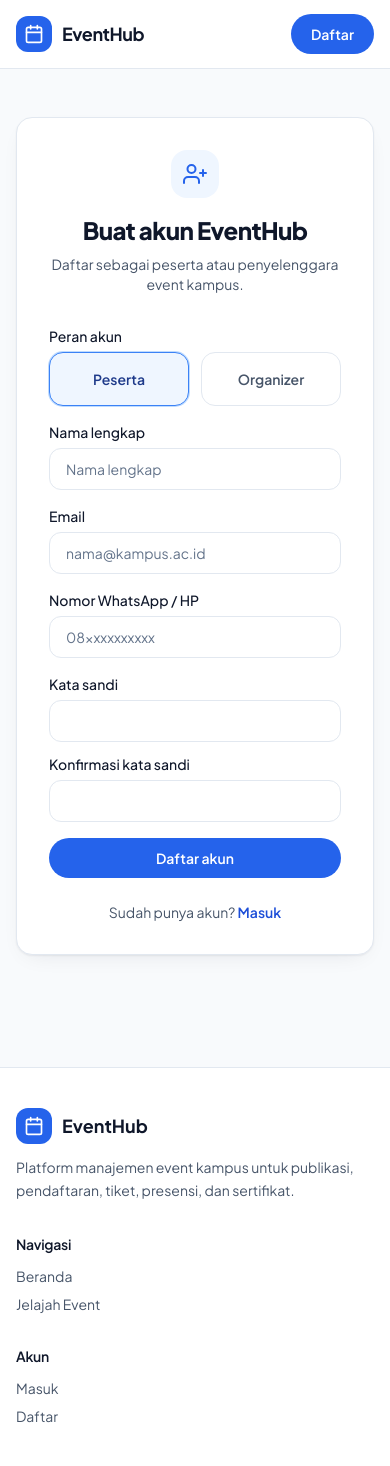
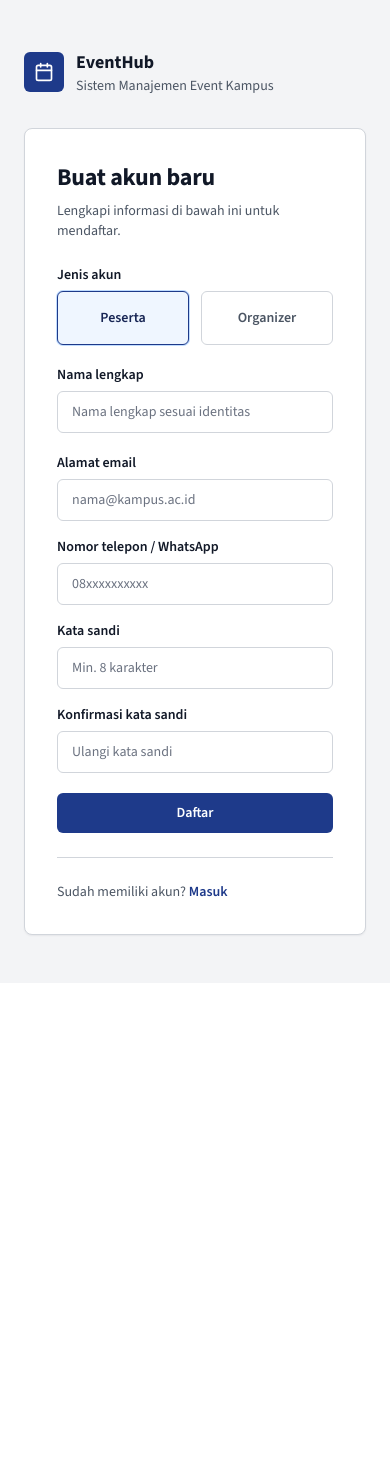
Before and after one commit to Astheric/Sistem-Event-Kampus, a Laravel app: page /register in a window 390 px wide. After the commit the page ends 937 px from the top, so only its background shows below. Run offline with Laravel 12, Linux system fonts and the light colour scheme; style sheets or scripts are compiled from the project's sources; some libraries are stand-ins or nearby versions.

Commit message:
refactor(ui): make login/register the entry point with institutional design
Redirect home to auth workspace flow, restyle auth pages and layout in a corporate institutional theme with Unsplash imagery, and update tests accordingly.

```diff
--- a/app/Http/Controllers/AuthController.php
+++ b/app/Http/Controllers/AuthController.php
@@ -52,7 +52,7 @@ class AuthController extends Controller
                 return redirect()->intended(route('organizer.dashboard'));
             }
 
-            return redirect()->intended(route('home'));
+            return redirect()->intended(route('participant.tickets.index'));
         }
 
         return back()->withErrors([
@@ -112,7 +112,7 @@ class AuthController extends Controller
             return redirect()->route('organizer.dashboard')->with('success', 'Selamat datang! Akun Organizer Anda telah aktif.');
         }
 
-        return redirect()->route('home')->with('success', 'Pendaftaran akun berhasil! Selamat menjelajah event kampus.');
+        return redirect()->route('participant.tickets.index')->with('success', 'Pendaftaran akun berhasil! Selamat datang di EventHub.');
     }
 
     /**
--- a/resources/css/app.css
+++ b/resources/css/app.css
@@ -4,54 +4,54 @@
 @source '../**/*.js';
 
 @theme {
-    --font-sans: 'Plus Jakarta Sans', ui-sans-serif, system-ui, sans-serif;
+    --font-sans: 'Source Sans 3', ui-sans-serif, system-ui, sans-serif;
     --font-mono: ui-monospace, SFMono-Regular, Menlo, Monaco, Consolas, 'Liberation Mono', 'Courier New', monospace;
 
-    --color-canvas: #f8fafc;
-    --color-bg: #f8fafc;
+    --color-canvas: #f3f4f6;
+    --color-bg: #f3f4f6;
     --color-surface: #ffffff;
-    --color-surface-soft: #f1f5f9;
-    --color-ink: #0f172a;
-    --color-muted: #475569;
-    --color-subtle: #64748b;
-    --color-line: #e2e8f0;
+    --color-surface-soft: #f8fafc;
+    --color-ink: #111827;
+    --color-muted: #4b5563;
+    --color-subtle: #6b7280;
+    --color-line: #d1d5db;
 
     --color-brand-50: #eff6ff;
     --color-brand-100: #dbeafe;
     --color-brand-200: #bfdbfe;
-    --color-brand-500: #3b82f6;
-    --color-brand-600: #2563eb;
-    --color-brand-700: #1d4ed8;
-    --color-brand-900: #1e3a8a;
-    --color-accent: #2563eb;
+    --color-brand-500: #2563eb;
+    --color-brand-600: #1e40af;
+    --color-brand-700: #1e3a8a;
+    --color-brand-900: #172554;
+    --color-accent: #1e40af;
     --color-accent-ink: #ffffff;
 
-    --color-success: #15803d;
+    --color-success: #166534;
     --color-success-soft: #dcfce7;
     --color-success-ink: #166534;
-    --color-warning: #b45309;
+    --color-warning: #92400e;
     --color-warning-soft: #fef3c7;
     --color-warning-ink: #92400e;
-    --color-danger: #dc2626;
+    --color-danger: #991b1b;
     --color-danger-soft: #fee2e2;
     --color-danger-ink: #991b1b;
 
-    --color-field-1: #2563eb;
+    --color-field-1: #1e3a8a;
     --color-field-1-ink: #ffffff;
-    --color-field-2: #eff6ff;
-    --color-field-2-ink: #1e3a8a;
-    --color-field-3: #e0f2fe;
-    --color-field-3-ink: #0c4a6e;
-    --color-field-4: #0f172a;
-    --color-field-4-ink: #f8fafc;
+    --color-field-2: #e5e7eb;
+    --color-field-2-ink: #111827;
+    --color-field-3: #dbeafe;
+    --color-field-3-ink: #1e3a8a;
+    --color-field-4: #111827;
+    --color-field-4-ink: #f9fafb;
 
-    --radius-card: 16px;
-    --radius-inner: 12px;
+    --radius-card: 8px;
+    --radius-inner: 6px;
     --radius-chip: 9999px;
     --radius-pill: 9999px;
 
-    --shadow-card: 0 1px 2px rgb(15 23 42 / 0.06), 0 8px 24px -12px rgb(15 23 42 / 0.12);
-    --shadow-pop: 0 10px 30px -12px rgb(15 23 42 / 0.18);
+    --shadow-card: 0 1px 2px rgb(17 24 39 / 0.06);
+    --shadow-pop: 0 8px 24px rgb(17 24 39 / 0.12);
 }
 
 @layer base {
@@ -59,7 +59,7 @@
     body {
         @apply bg-canvas text-ink font-sans antialiased;
     }
-    h1, h2, h3 { letter-spacing: -0.02em; }
+    h1, h2, h3 { letter-spacing: -0.01em; }
     ::selection {
         background: var(--color-brand-100);
         color: var(--color-brand-900);
@@ -76,15 +76,15 @@
         @apply bg-surface rounded-[var(--radius-card)] border border-line;
     }
     .btn {
-        @apply inline-flex items-center justify-center gap-2 px-5 py-2.5 rounded-full text-sm font-semibold transition-colors focus:outline-none focus-visible:ring-2 focus-visible:ring-brand-200 focus-visible:ring-offset-2;
+        @apply inline-flex items-center justify-center gap-2 px-5 py-2.5 rounded-[6px] text-sm font-semibold transition-colors focus:outline-none focus-visible:ring-2 focus-visible:ring-brand-200 focus-visible:ring-offset-1;
     }
-    .btn-primary { @apply bg-brand-600 text-white hover:bg-brand-700; }
+    .btn-primary { @apply bg-brand-700 text-white hover:bg-brand-900; }
     .btn-secondary { @apply bg-surface text-ink border border-line hover:bg-surface-soft; }
     .btn-ghost { @apply bg-transparent text-brand-700 hover:bg-brand-50; }
     .input {
-        @apply w-full rounded-[12px] border border-line bg-surface px-4 py-2.5 text-sm text-ink placeholder:text-subtle focus:border-brand-500 focus:outline-none focus:ring-2 focus:ring-brand-200;
+        @apply w-full rounded-[6px] border border-line bg-surface px-3.5 py-2.5 text-sm text-ink placeholder:text-subtle focus:border-brand-600 focus:outline-none focus:ring-2 focus:ring-brand-100;
     }
-    .label { @apply block text-sm font-medium text-ink mb-1.5; }
+    .label { @apply block text-sm font-semibold text-ink mb-1.5; }
     .badge {
         @apply inline-flex items-center gap-1.5 rounded-full px-2.5 py-1 text-xs font-semibold;
     }
--- a/resources/views/auth/register.blade.php
+++ b/resources/views/auth/register.blade.php
@@ -1,75 +1,102 @@
 @extends('layouts.app')
 
-@section('title', 'Daftar — EventHub')
+@section('title', 'Daftar Akun — EventHub')
+@section('plain', true)
 
 @section('content')
-<div class="mx-auto max-w-lg px-4 py-12 sm:py-16" x-data="{ role: '{{ old('role', 'participant') }}' }">
-    <div class="card p-8">
-        <div class="text-center">
-            <span class="inline-flex h-12 w-12 items-center justify-center rounded-2xl bg-brand-50 text-brand-600"><x-icon name="user-plus" class="size-6" /></span>
-            <h1 class="mt-4 text-2xl font-extrabold tracking-tight text-ink">Buat akun EventHub</h1>
-            <p class="mt-2 text-sm text-muted">Daftar sebagai peserta atau penyelenggara event kampus.</p>
+<div class="min-h-screen grid lg:grid-cols-[1.05fr_.95fr]" x-data="{ role: '{{ old('role', 'participant') }}' }">
+    <div class="relative hidden lg:block">
+        <img src="https://images.unsplash.com/photo-1523050854058-8df90110c476?auto=format&fit=crop&w=1600&q=80" alt="Mahasiswa di lingkungan kampus" class="absolute inset-0 h-full w-full object-cover">
+        <div class="absolute inset-0 bg-brand-900/70"></div>
+        <div class="relative flex h-full flex-col justify-between p-12 text-white">
+            <div class="flex items-center gap-3">
+                <span class="inline-flex h-10 w-10 items-center justify-center rounded-md bg-white/15"><x-icon name="calendar" class="size-5" /></span>
+                <div>
+                    <p class="text-lg font-bold leading-tight">EventHub</p>
+                    <p class="text-sm text-white/80">Sistem Manajemen Event Kampus</p>
+                </div>
+            </div>
+            <div class="max-w-md">
+                <h1 class="text-3xl font-bold leading-tight">Registrasi akun pengguna</h1>
+                <p class="mt-4 text-base leading-relaxed text-white/85">Daftarkan akun sebagai peserta untuk mengikuti event, atau sebagai organizer untuk mengelola kegiatan dan peserta.</p>
+            </div>
+            <p class="text-sm text-white/70">Akses terkelola sesuai peran pengguna.</p>
+        </div>
     </div>
 
-        <form action="{{ route('register.post') }}" method="POST" class="mt-8 space-y-4">
+    <div class="flex items-center justify-center bg-canvas px-6 py-12 sm:px-10">
+        <div class="w-full max-w-lg">
+            <div class="mb-8 lg:hidden">
+                <div class="flex items-center gap-3">
+                    <span class="inline-flex h-10 w-10 items-center justify-center rounded-md bg-brand-700 text-white"><x-icon name="calendar" class="size-5" /></span>
+                    <div>
+                        <p class="text-lg font-bold">EventHub</p>
+                        <p class="text-sm text-muted">Sistem Manajemen Event Kampus</p>
+                    </div>
+                </div>
+            </div>
+
+            <div class="card p-8">
+                <h2 class="text-2xl font-bold text-ink">Buat akun baru</h2>
+                <p class="mt-2 text-sm text-muted">Lengkapi informasi di bawah ini untuk mendaftar.</p>
+
+                @if ($errors->any())
+                    <div class="mt-5 rounded-md border border-red-200 bg-red-50 px-4 py-3 text-sm text-red-800">
+                        <ul class="list-inside list-disc space-y-1">@foreach ($errors->all() as $error)<li>{{ $error }}</li>@endforeach</ul>
+                    </div>
+                @endif
+
+                <form action="{{ route('register.post') }}" method="POST" class="mt-6 space-y-5">
                     @csrf
                     <div>
-                <span class="label">Peran akun</span>
+                        <span class="label">Jenis akun</span>
                         <div class="grid grid-cols-2 gap-3">
-                    <label class="cursor-pointer rounded-[14px] border p-4 text-center text-sm font-semibold transition"
-                        :class="role === 'participant' ? 'border-brand-500 bg-brand-50 text-brand-900 ring-1 ring-brand-200' : 'border-line bg-surface text-muted hover:bg-surface-soft'">
-                        <input type="radio" name="role" value="participant" x-model="role" class="sr-only">
-                        Peserta
+                            <label class="cursor-pointer rounded-md border p-4 text-center text-sm font-semibold transition" :class="role === 'participant' ? 'border-brand-700 bg-brand-50 text-brand-900 ring-1 ring-brand-200' : 'border-line bg-surface text-muted hover:bg-surface-soft'">
+                                <input type="radio" name="role" value="participant" x-model="role" class="sr-only"> Peserta
                             </label>
-                    <label class="cursor-pointer rounded-[14px] border p-4 text-center text-sm font-semibold transition"
-                        :class="role === 'organizer' ? 'border-brand-500 bg-brand-50 text-brand-900 ring-1 ring-brand-200' : 'border-line bg-surface text-muted hover:bg-surface-soft'">
-                        <input type="radio" name="role" value="organizer" x-model="role" class="sr-only">
-                        Organizer
+                            <label class="cursor-pointer rounded-md border p-4 text-center text-sm font-semibold transition" :class="role === 'organizer' ? 'border-brand-700 bg-brand-50 text-brand-900 ring-1 ring-brand-200' : 'border-line bg-surface text-muted hover:bg-surface-soft'">
+                                <input type="radio" name="role" value="organizer" x-model="role" class="sr-only"> Organizer
                             </label>
                         </div>
-                @error('role')<p class="mt-1 text-xs font-medium text-red-600">{{ $message }}</p>@enderror
                     </div>
 
                     <div>
                         <label for="name" class="label">Nama lengkap</label>
-                <input type="text" id="name" name="name" value="{{ old('name') }}" required class="input" placeholder="Nama lengkap">
-                @error('name')<p class="mt-1 text-xs font-medium text-red-600">{{ $message }}</p>@enderror
+                        <input type="text" id="name" name="name" value="{{ old('name') }}" required class="input" placeholder="Nama lengkap sesuai identitas">
                     </div>
 
                     <div x-show="role === 'organizer'" x-cloak>
                         <label for="organization_name" class="label">Nama organisasi / unit</label>
-                <input type="text" id="organization_name" name="organization_name" value="{{ old('organization_name') }}" class="input" placeholder="Contoh: BEM Fasilkom">
-                @error('organization_name')<p class="mt-1 text-xs font-medium text-red-600">{{ $message }}</p>@enderror
+                        <input type="text" id="organization_name" name="organization_name" value="{{ old('organization_name') }}" class="input" placeholder="Contoh: BEM Fakultas / Himpunan Mahasiswa">
                     </div>
 
-            <div>
-                <label for="email" class="label">Email</label>
+                    <div class="grid gap-4 sm:grid-cols-2">
+                        <div class="sm:col-span-2">
+                            <label for="email" class="label">Alamat email</label>
                             <input type="email" id="email" name="email" value="{{ old('email') }}" required class="input" placeholder="nama@kampus.ac.id">
-                @error('email')<p class="mt-1 text-xs font-medium text-red-600">{{ $message }}</p>@enderror
                         </div>
-
-            <div>
-                <label for="phone" class="label">Nomor WhatsApp / HP</label>
+                        <div class="sm:col-span-2">
+                            <label for="phone" class="label">Nomor telepon / WhatsApp</label>
                             <input type="text" id="phone" name="phone" value="{{ old('phone') }}" class="input" placeholder="08xxxxxxxxxx">
-                @error('phone')<p class="mt-1 text-xs font-medium text-red-600">{{ $message }}</p>@enderror
                         </div>
-
-            <div class="grid gap-3 sm:grid-cols-2">
                         <div>
                             <label for="password" class="label">Kata sandi</label>
-                    <input type="password" id="password" name="password" required class="input">
-                    @error('password')<p class="mt-1 text-xs font-medium text-red-600">{{ $message }}</p>@enderror
+                            <input type="password" id="password" name="password" required class="input" placeholder="Min. 8 karakter">
                         </div>
                         <div>
                             <label for="password_confirmation" class="label">Konfirmasi kata sandi</label>
-                    <input type="password" id="password_confirmation" name="password_confirmation" required class="input">
+                            <input type="password" id="password_confirmation" name="password_confirmation" required class="input" placeholder="Ulangi kata sandi">
                         </div>
                     </div>
 
-            <button type="submit" class="btn btn-primary w-full">Daftar akun</button>
+                    <button type="submit" class="btn btn-primary w-full">Daftar</button>
                 </form>
 
-        <p class="mt-6 text-center text-sm text-muted">Sudah punya akun? <a href="{{ route('login') }}" class="font-semibold text-brand-700 hover:text-brand-600">Masuk</a></p>
+                <p class="mt-6 border-t border-line pt-6 text-sm text-muted">
+                    Sudah memiliki akun? <a href="{{ route('login') }}" class="font-semibold text-brand-700 hover:text-brand-900">Masuk</a>
+                </p>
+            </div>
+        </div>
     </div>
 </div>
 @endsection
--- a/resources/views/layouts/app.blade.php
+++ b/resources/views/layouts/app.blade.php
@@ -3,102 +3,76 @@
 <head>
     <meta charset="utf-8">
     <meta name="viewport" content="width=device-width, initial-scale=1">
-    <title>@yield('title', 'EventHub — Manajemen Event Kampus')</title>
+    <title>@yield('title', 'EventHub — Sistem Manajemen Event Kampus')</title>
     <link rel="preconnect" href="https://fonts.googleapis.com">
     <link rel="preconnect" href="https://fonts.gstatic.com" crossorigin>
-    <link href="https://fonts.googleapis.com/css2?family=Plus+Jakarta+Sans:wght@400;500;600;700;800&display=swap" rel="stylesheet">
+    <link href="https://fonts.googleapis.com/css2?family=Source+Sans+3:wght@400;500;600;700&display=swap" rel="stylesheet">
     @vite(['resources/css/app.css', 'resources/js/app.js'])
     @stack('head')
 </head>
 <body class="min-h-screen bg-canvas text-ink antialiased">
-    <header class="sticky top-0 z-40 border-b border-line bg-surface/95 backdrop-blur">
-        <div class="mx-auto flex max-w-7xl items-center justify-between gap-4 px-4 py-3.5 sm:px-6 lg:px-8">
-            <a href="{{ route('home') }}" class="flex items-center gap-2.5 font-bold text-ink">
-                <span class="inline-flex h-9 w-9 items-center justify-center rounded-xl bg-brand-600 text-white">
-                    <x-icon name="calendar" class="size-5" />
-                </span>
-                <span class="text-lg tracking-tight">EventHub</span>
+    @hasSection('plain')
+        @if (session('success'))
+            <div class="mx-auto mt-4 max-w-7xl px-4 sm:px-6 lg:px-8"><div class="rounded-md border border-green-200 bg-green-50 px-4 py-3 text-sm text-green-800">{{ session('success') }}</div></div>
+        @endif
+        @if (session('error'))
+            <div class="mx-auto mt-4 max-w-7xl px-4 sm:px-6 lg:px-8"><div class="rounded-md border border-red-200 bg-red-50 px-4 py-3 text-sm text-red-800">{{ session('error') }}</div></div>
+        @endif
+        @yield('content')
+    @else
+    <header class="border-b border-line bg-surface">
+        <div class="mx-auto flex max-w-7xl items-center justify-between gap-4 px-4 py-3 sm:px-6 lg:px-8">
+            <a href="{{ route('home') }}" class="flex items-center gap-3 font-bold text-ink">
+                <span class="inline-flex h-9 w-9 items-center justify-center rounded-md bg-brand-700 text-white"><x-icon name="calendar" class="size-5" /></span>
+                <div class="leading-tight">
+                    <p class="text-base font-bold">EventHub</p>
+                    <p class="text-xs font-medium text-muted">Sistem Event Kampus</p>
+                </div>
             </a>
 
             <nav class="hidden items-center gap-1 md:flex">
-                <a href="{{ route('events.index') }}" class="rounded-lg px-3 py-2 text-sm font-medium {{ request()->routeIs('events.*') ? 'bg-brand-50 text-brand-700' : 'text-muted hover:bg-surface-soft hover:text-ink' }}">Jelajah Event</a>
+                <a href="{{ route('events.index') }}" class="rounded-md px-3 py-2 text-sm font-semibold {{ request()->routeIs('events.*') ? 'bg-brand-50 text-brand-700' : 'text-muted hover:bg-surface-soft hover:text-ink' }}">Jelajah Event</a>
                 @auth
                     @if(Auth::user()->isAdmin())
-                        <a href="{{ route('admin.dashboard') }}" class="rounded-lg px-3 py-2 text-sm font-medium text-muted hover:bg-surface-soft hover:text-ink">Dashboard</a>
+                        <a href="{{ route('admin.dashboard') }}" class="rounded-md px-3 py-2 text-sm font-semibold text-muted hover:bg-surface-soft hover:text-ink">Dashboard</a>
                     @elseif(Auth::user()->isOrganizer())
-                        <a href="{{ route('organizer.dashboard') }}" class="rounded-lg px-3 py-2 text-sm font-medium text-muted hover:bg-surface-soft hover:text-ink">Dashboard</a>
+                        <a href="{{ route('organizer.dashboard') }}" class="rounded-md px-3 py-2 text-sm font-semibold text-muted hover:bg-surface-soft hover:text-ink">Dashboard</a>
                     @else
-                        <a href="{{ route('participant.dashboard') }}" class="rounded-lg px-3 py-2 text-sm font-medium text-muted hover:bg-surface-soft hover:text-ink">Tiket Saya</a>
+                        <a href="{{ route('participant.tickets.index') }}" class="rounded-md px-3 py-2 text-sm font-semibold text-muted hover:bg-surface-soft hover:text-ink">Tiket Saya</a>
                     @endif
                 @endauth
             </nav>
 
             <div class="flex items-center gap-2">
                 @guest
-                    <a href="{{ route('login') }}" class="hidden rounded-lg px-3 py-2 text-sm font-semibold text-muted hover:bg-surface-soft hover:text-ink sm:inline-flex">Masuk</a>
+                    <a href="{{ route('login') }}" class="btn btn-secondary">Masuk</a>
                     <a href="{{ route('register') }}" class="btn btn-primary">Daftar</a>
                 @else
-                    <div class="hidden text-right sm:block">
-                        <p class="text-sm font-semibold leading-tight">{{ Auth::user()->name }}</p>
-                        <p class="text-xs text-muted">{{ Auth::user()->roleLabel() }}</p>
-                    </div>
-                    <form method="POST" action="{{ route('logout') }}">
-                        @csrf
-                        <button type="submit" class="btn btn-secondary">Keluar</button>
-                    </form>
+                    <span class="hidden text-sm text-muted sm:block">{{ Auth::user()->name }}</span>
+                    <form method="POST" action="{{ route('logout') }}">@csrf<button type="submit" class="btn btn-secondary">Keluar</button></form>
                 @endguest
             </div>
         </div>
     </header>
 
     @if (session('success'))
-        <div class="mx-auto mt-4 max-w-7xl px-4 sm:px-6 lg:px-8">
-            <div class="rounded-xl border border-green-200 bg-green-50 px-4 py-3 text-sm font-medium text-green-800">{{ session('success') }}</div>
-        </div>
+        <div class="mx-auto mt-4 max-w-7xl px-4 sm:px-6 lg:px-8"><div class="rounded-md border border-green-200 bg-green-50 px-4 py-3 text-sm text-green-800">{{ session('success') }}</div></div>
     @endif
     @if (session('error'))
-        <div class="mx-auto mt-4 max-w-7xl px-4 sm:px-6 lg:px-8">
-            <div class="rounded-xl border border-red-200 bg-red-50 px-4 py-3 text-sm font-medium text-red-800">{{ session('error') }}</div>
-        </div>
+        <div class="mx-auto mt-4 max-w-7xl px-4 sm:px-6 lg:px-8"><div class="rounded-md border border-red-200 bg-red-50 px-4 py-3 text-sm text-red-800">{{ session('error') }}</div></div>
     @endif
     @if ($errors->any())
-        <div class="mx-auto mt-4 max-w-7xl px-4 sm:px-6 lg:px-8">
-            <div class="rounded-xl border border-red-200 bg-red-50 px-4 py-3 text-sm text-red-800">
-                <ul class="list-inside list-disc space-y-1">
-                    @foreach ($errors->all() as $error)
-                        <li>{{ $error }}</li>
-                    @endforeach
-                </ul>
-            </div>
-        </div>
+        <div class="mx-auto mt-4 max-w-7xl px-4 sm:px-6 lg:px-8"><div class="rounded-md border border-red-200 bg-red-50 px-4 py-3 text-sm text-red-800"><ul class="list-inside list-disc space-y-1">@foreach ($errors->all() as $error)<li>{{ $error }}</li>@endforeach</ul></div></div>
     @endif
 
     <main>@yield('content')</main>
 
     <footer class="mt-16 border-t border-line bg-surface">
-        <div class="mx-auto grid max-w-7xl gap-8 px-4 py-10 sm:px-6 lg:grid-cols-3 lg:px-8">
-            <div>
-                <div class="flex items-center gap-2.5 font-bold">
-                    <span class="inline-flex h-9 w-9 items-center justify-center rounded-xl bg-brand-600 text-white"><x-icon name="calendar" class="size-5" /></span>
-                    <span class="text-lg">EventHub</span>
-                </div>
-                <p class="mt-3 max-w-sm text-sm leading-relaxed text-muted">Platform manajemen event kampus untuk publikasi, pendaftaran, tiket, presensi, dan sertifikat.</p>
-            </div>
-            <div>
-                <h2 class="text-sm font-semibold text-ink">Navigasi</h2>
-                <ul class="mt-3 space-y-2 text-sm text-muted">
-                    <li><a href="{{ route('home') }}" class="hover:text-ink">Beranda</a></li>
-                    <li><a href="{{ route('events.index') }}" class="hover:text-ink">Jelajah Event</a></li>
-                </ul>
-            </div>
-            <div>
-                <h2 class="text-sm font-semibold text-ink">Akun</h2>
-                <ul class="mt-3 space-y-2 text-sm text-muted">
-                    <li><a href="{{ route('login') }}" class="hover:text-ink">Masuk</a></li>
-                    <li><a href="{{ route('register') }}" class="hover:text-ink">Daftar</a></li>
-                </ul>
-            </div>
+        <div class="mx-auto max-w-7xl px-4 py-8 text-sm text-muted sm:px-6 lg:px-8">
+            <p class="font-semibold text-ink">EventHub — Sistem Manajemen Event Kampus</p>
+            <p class="mt-1">Publikasi event, pendaftaran, tiket, presensi, dan sertifikat terintegrasi.</p>
         </div>
     </footer>
+    @endif
 </body>
 </html>
```
Also changed, not shown: app/Http/Controllers/HomeController.php (+15 -30 lines), resources/views/auth/login.blade.php (+64 -23 lines), tests/Feature/EventHubCoreTest.php (+5 -3 lines), tests/Feature/ExampleTest.php (+1 -1 lines). Lines whose indentation alone changed are shown as unchanged.
